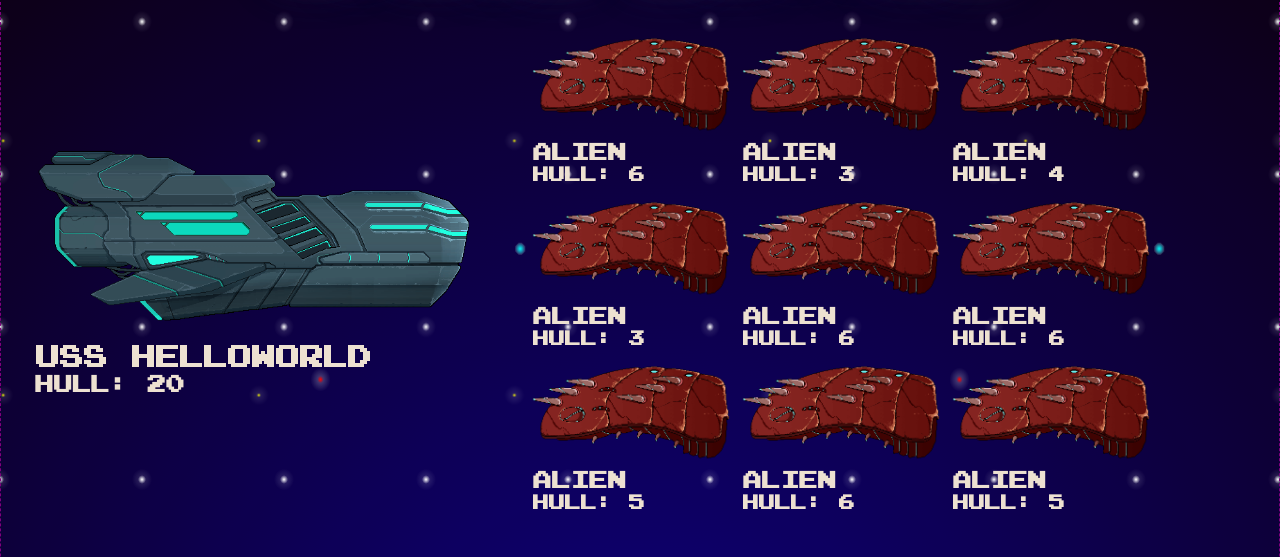
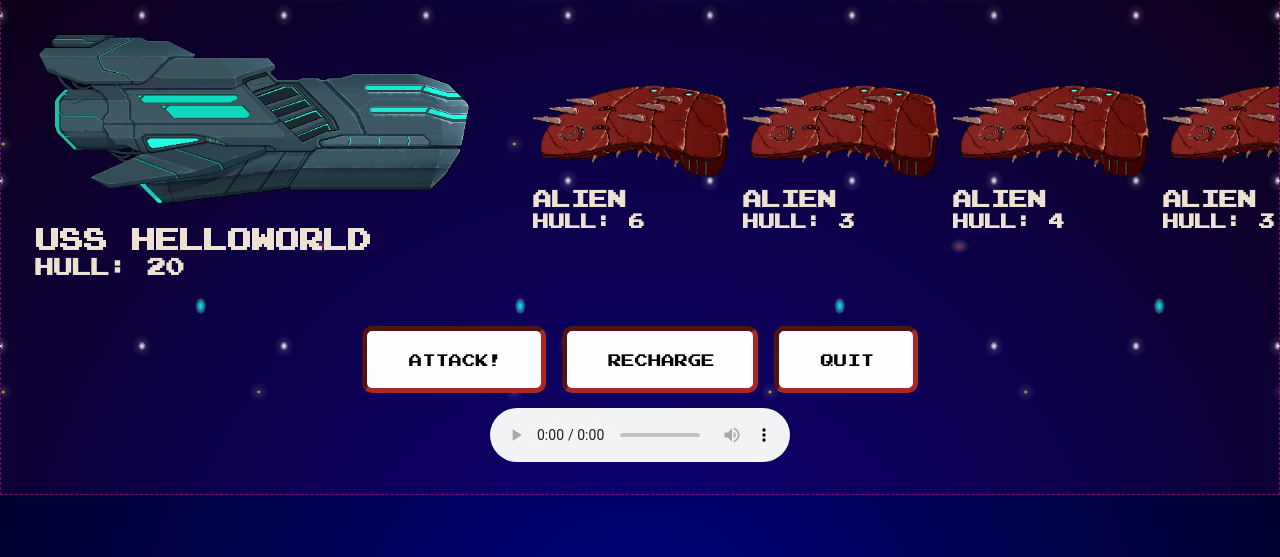
Before and after one commit to DrAcula27/spaceBattle, a plain HTML site: page html/game.html in a window 1280 px wide. Shown: the part 135-692 px from the top of the page. Drawn offline with Linux system fonts and the light colour scheme.

Commit message:
add laser sound, update control styles

```diff
--- a/css/game.css
+++ b/css/game.css
@@ -14,11 +14,12 @@
   display: flex;
   flex-direction: column;
   justify-content: center;
-  align-items: center;
+  align-items: flex-start;
   gap: 3em;
   margin-bottom: 2em;
   padding: 2em;
   max-width: 100vw;
+  overflow: hidden;
 }
 
 /* background */
@@ -55,7 +56,15 @@ img[id*="alien"] {
 #aliens {
   display: flex;
   gap: 10px;
-  flex-wrap: wrap;
+}
+
+.controls {
+    display: flex;
+    flex-direction: column;
+    justify-content: center;
+    align-items: center;
+    align-self: center;
+    gap: 15px;
 }
 
 /* end game modal */
--- a/html/game.html
+++ b/html/game.html
@@ -49,6 +49,7 @@
           <!-- empty div to be filled in with JavaScript -->
         </div>
       </div>
+      <div class="controls">
         <!-- game buttons -->
         <div id="gameBtns">
           <button id="attackBtn">Attack!</button>
@@ -62,6 +63,7 @@
           controls
           loop
         ></audio>
+      </div>
     </main>
 
     <footer id="footer">
--- a/js/game.js
+++ b/js/game.js
@@ -31,6 +31,8 @@ class Ship {
   attack(enemy) {
     if (Math.random() < this.accuracy) {
       enemy.hull -= this.firepower;
+      let laserSound = new Audio("../sounds/8-bit-laser.wav");
+      laserSound.play();
     }
   }
   recharge() {
@@ -41,7 +43,7 @@ class Ship {
 }
 
 // create the player's ship: USS HelloWorld, with the required specs
-let USS_HelloWorld = new Ship(20, 5, 0.7, 0.5);
+let USS_HelloWorld = new Ship(20, 5, 0.7, 0.8);
 USS_HelloWorld.attacking = true;
 
 // create a factory to make and store alien ships
--- a/js/index.js
+++ b/js/index.js
@@ -1,10 +1,6 @@
 // start game modal initializations
 const startBtn = document.getElementById("startBtn");
 const startGameModal = document.getElementById("startGameModal");
-const backgroundMusic = document.getElementById("spaceSound");
-
-// set volume to 10%
-backgroundMusic.volume = 0.1;
 
 // add intro message one character at a time, to simulate typing
 const typeText = (div, message, len) => {
```
Also changed, not shown: index.html (+0 -3 lines), 1 other file. Lines whose indentation alone changed are shown as unchanged.
